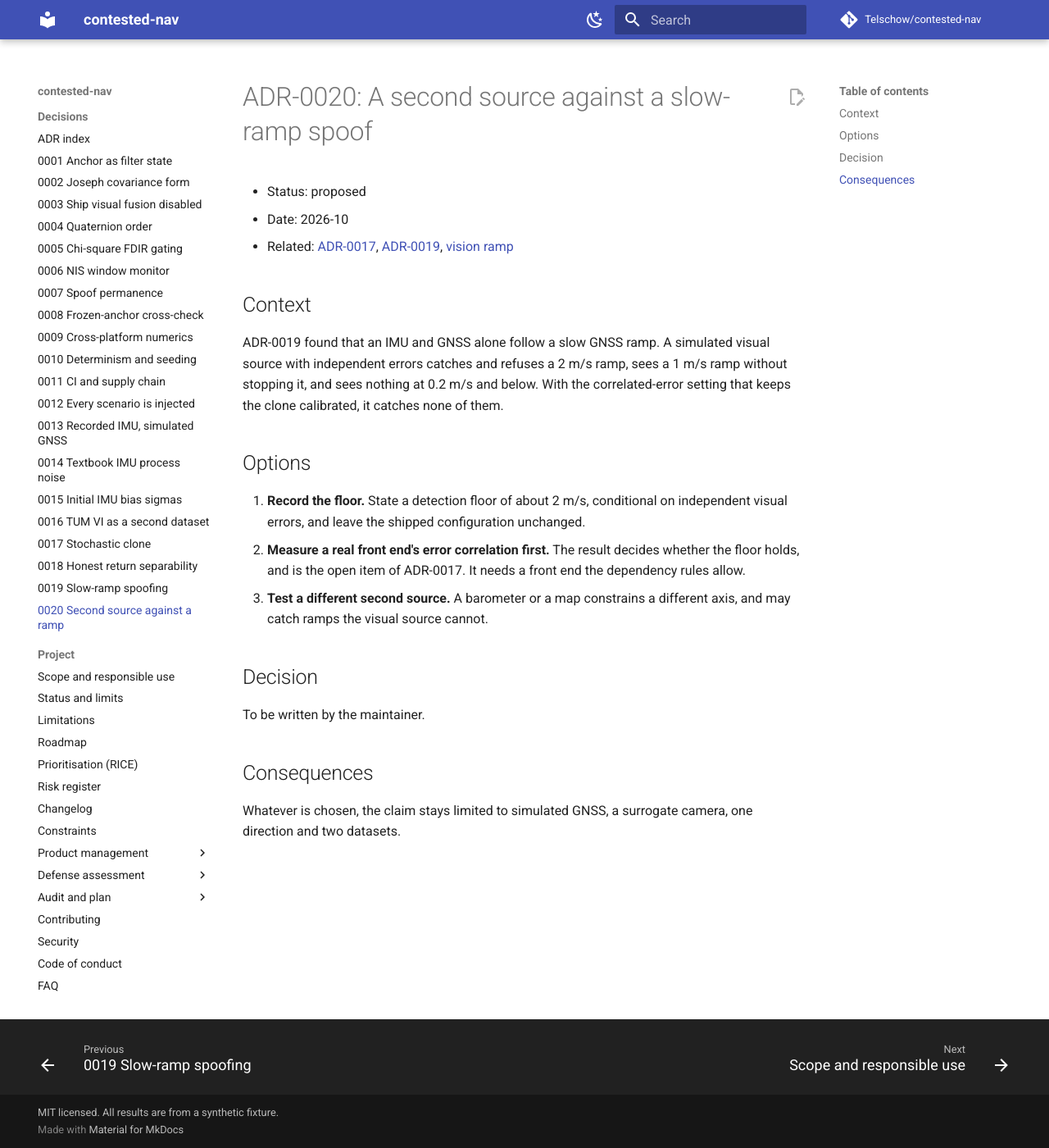
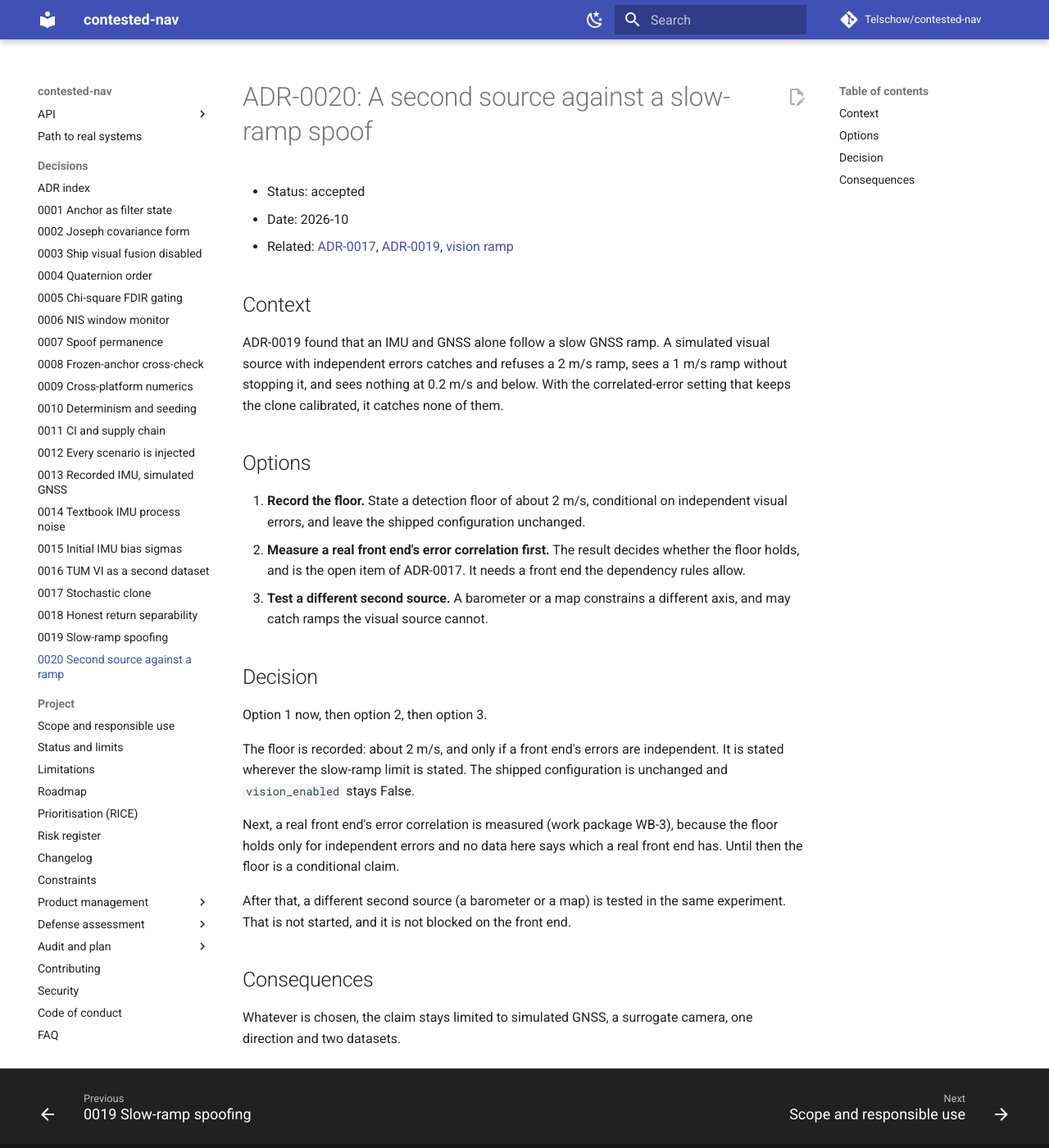
Before and after one commit to Telschow/contested-nav, an MkDocs documentation site: the page built from docs/adr/0020-second-source-against-a-ramp.md, in a window 1280 px wide and 1400 px high. Shown: the whole window at 82% size. Built offline with MkDocs 1.6.1 and Material for MkDocs 9.7.7, drawn with Linux system fonts in a browser that asks for light colours; comment, search, counter and statistics services are not loaded.

Commit message:
docs: accept ADR-0020 (record the floor, measure a real front end, then try another second source)
Co-Authored-By: Claude Sonnet 5.5 <noreply@anthropic.com>

```diff
--- a/docs/adr/0020-second-source-against-a-ramp.md
+++ b/docs/adr/0020-second-source-against-a-ramp.md
@@ -1,6 +1,6 @@
 # ADR-0020: A second source against a slow-ramp spoof
 
-- Status: proposed
+- Status: accepted
 - Date: 2026-10
 - Related: [ADR-0017](0017-stochastic-clone-for-the-visual-update.md), [ADR-0019](0019-slow-ramp-spoofing.md), [vision ramp](../vision_ramp.md)
 
@@ -21,7 +21,16 @@ below. With the correlated-error setting that keeps the clone calibrated, it cat
 
 ## Decision
 
-To be written by the maintainer.
+Option 1 now, then option 2, then option 3.
+
+The floor is recorded: about 2 m/s, and only if a front end's errors are independent. It is stated wherever the
+slow-ramp limit is stated. The shipped configuration is unchanged and `vision_enabled` stays False.
+
+Next, a real front end's error correlation is measured (work package WB-3), because the floor holds only for
+independent errors and no data here says which a real front end has. Until then the floor is a conditional claim.
+
+After that, a different second source (a barometer or a map) is tested in the same experiment. That is not started,
+and it is not blocked on the front end.
 
 ## Consequences
 
```
Also changed, not shown: CHANGELOG.md (+2 -2 lines), ROADMAP.md (+1 -1 lines), docs/adr/index.md (+1 -1 lines).
